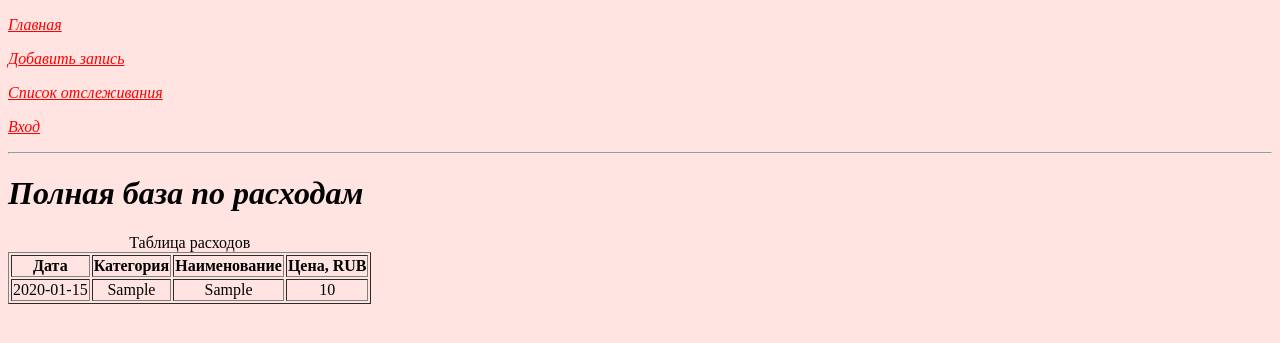
After one commit to GnPane/expense_income, a Flask app: page /all_table in a window 1280 px wide. The commit adds this page. Shown: the top 343 px of the page. Run offline with Flask 2, Linux system fonts and the light colour scheme; tables that the repository leaves empty hold one stand-in row (values such as "Sample post"); some libraries are stand-ins or nearby versions.

Commit message:
Add all_table.html & func all_table

```diff
--- a/app.py
+++ b/app.py
@@ -93,6 +93,12 @@ def index_detail(id):
     return render_template('index-detail.html', title=f'{info_id.category} - {info_id.date_user}', info_id=info_id)
 
 
+@app.route('/all_table')
+def all_table():
+    all_info = Article.query.order_by(Article.date_user.desc()).all()
+    return render_template('all_table.html', title='Вся база', all_info=all_info)
+
+
 @app.route('/article', methods=['POST', 'GET'])
 def create_article():
     if request.method == 'POST':
--- /dev/null
+++ b/templates/all_table.html
@@ -0,0 +1,26 @@
+{% extends 'base.html' %}
+
+{% block title %}
+    {{ title }}
+{% endblock %}
+
+{% block body %}
+    <h1>Полная база по расходам</h1>
+    <table border="1">
+        <caption>Таблица расходов</caption>
+        <tr align="center">
+            <th>Дата</th>
+            <th>Категория</th>
+            <th>Наименование</th>
+            <th>Цена, RUB</th>
+        </tr>
+        {% for article in all_info %}
+        <tr align="center">
+            <td>{{ article.date_user }}</td>
+            <td>{{ article.category }}</td>
+            <td>{{ article.value }}</td>
+            <td>{{ article.price }}</td>
+        </tr>
+        {% endfor %}
+
+{% endblock %}
--- a/templates/index.html
+++ b/templates/index.html
@@ -7,6 +7,7 @@
 {% block body %}
     <h1>База по расходам</h1>
     <p>Данное приложение даёт вести ежедневные расходы для контроля финансов.</p>
+    <a href="{{ url_for('all_table') }}">Развернуть таблицу</a>
     <table border="1">
         <caption>Таблица расходов</caption>
         <tr align="center">
```
